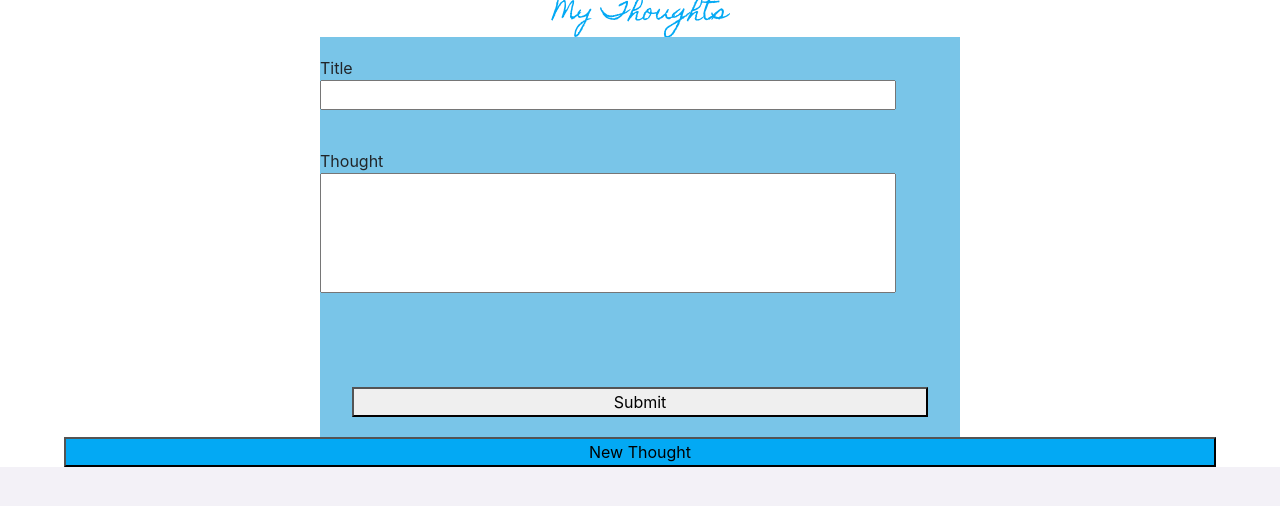
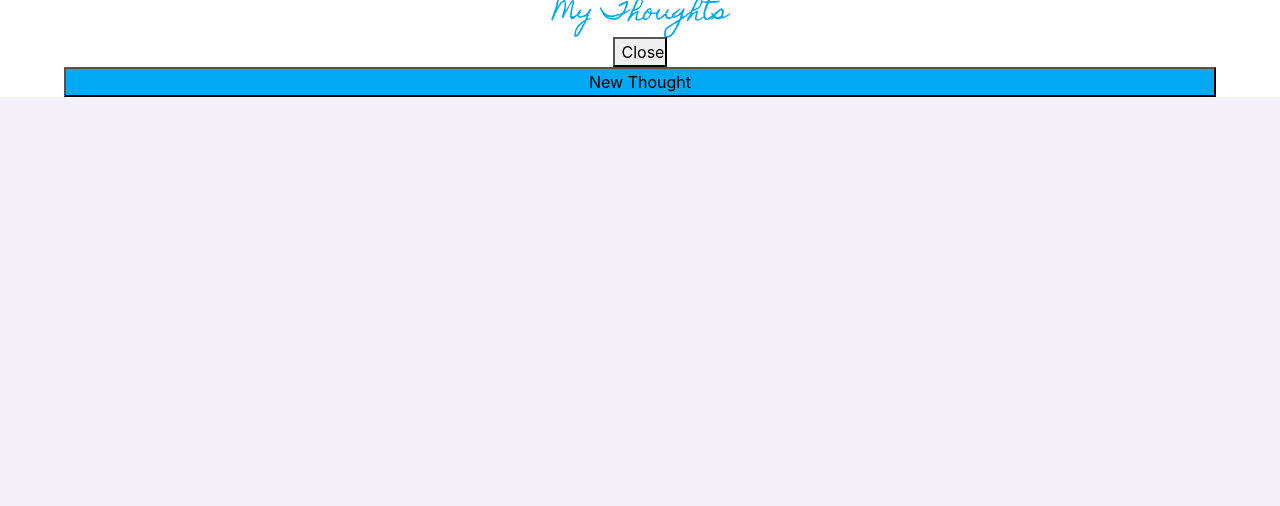
Before and after one commit to amshholland/react-lab-2, a React (Create React App) app: page / in a window 1280 px wide. Shown: the top 506 px of the page. Built offline with nearby package versions, Linux system fonts and the light colour scheme.

Commit message:
modal working but ugly

```diff
--- a/src/components/PostForm.tsx
+++ b/src/components/PostForm.tsx
@@ -3,9 +3,11 @@ import './PostForm.css';
 import { FormEvent, useState } from "react";
 
 import Post from '../model/Post';
+import closeForm from './SocialPosts';
 
 interface Props {
-    onSubmit: ( post: Post ) => void;
+    onClick?: ( post: Post ) => void;
+    onSubmit?: ( post: Post ) => void;
 }
 
 // Should form submit to PostInList component?
@@ -26,21 +28,20 @@ function PostForm( { onSubmit }: Props ) {
             title: title,
             thought: thought
         };
-        onSubmit( post );
 
         // reset form
         setTitle( '' );
         setThought( '' );
     }
     return (
-        <form className="PostForm" onSubmit={ handleSubmit }>
+        <form className="PostForm" id="postform" onSubmit={ handleSubmit }>
             <div className="titleDiv">
                 <label htmlFor="title" />Title <br />
-                <input type="text" className="title" id="title" onChange={ e => setTitle( e.target.value ) } value={ title } />
+                <input type="text" className="title" id="title" onChange={ e => setTitle( e.target.value ) } value={ title } required />
             </div>
             <div className="thoughtDiv">
                 <label htmlFor="thought" />Thought <br />
-                <input type="text" className="thought" id="thought" onChange={ e => setThought( e.target.value ) } value={ thought } />
+                <input type="text" className="thought" id="thought" onChange={ e => setThought( e.target.value ) } value={ thought } required />
             </div>
             <button type="submit" >Submit</button>
         </form >
--- a/src/components/SocialPosts.tsx
+++ b/src/components/SocialPosts.tsx
@@ -7,7 +7,7 @@ import React from "react";
 import { useState } from 'react';
 
 function SocialPosts() {
-    const [ postform, setPostForm ] = useState( true );
+    const [ postform, setPostForm ] = useState( false );
     const [ posts, setPosts ] = useState<Post[]>( [
     ] );
 
@@ -22,18 +22,30 @@ function SocialPosts() {
         setPosts( prevPosts => [ ...prevPosts, posts ] );
     }
 
-    function showForm() {
-        // return postform === false ? true : false;
+    function openForm() {
         setPostForm( true );
     }
+
+    function closeForm() {
+        setPostForm( false );
+    }
+
+
+    // function showForm() {
+    //     // return postform === false ? true : false;
+    //
+    // }
 
     return (
         <div className="SocialPosts">
             <header className="Header">
                 <h1>My Thoughts</h1>
             </header>
-            { postform && <PostForm onSubmit={ handleAddPost } /> }
-            <button className="newThoughtButton" onClick={ showForm }>New Thought</button>
+            <div className="formDiv">
+                <button type="button" className="close" onClick={ closeForm }>Close</button>
+                { postform && <PostForm onSubmit={ handleAddPost } /> }
+            </div>
+            <button className="newThoughtButton" onClick={ openForm } >New Thought</button>
             <div className="PostContainer">
                 { posts.map( ( post, i ) =>
                     <PostInList key={ i } post={ post } onDelete={ () => handleDeletePost( i ) } />
```
